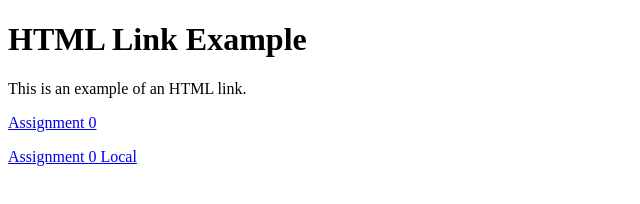
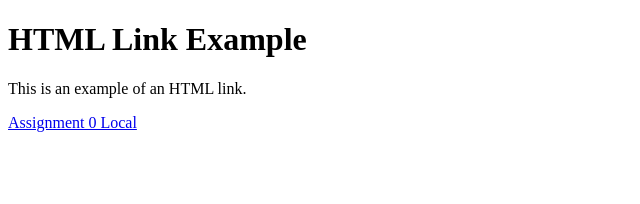
Before and after one commit to hktrib/CSE160-assignments, a plain HTML site: page index.html in a window 1280 px wide. Shown: the whole page, without its empty margins (0-640 px from the left). Drawn offline with Linux system fonts and the light colour scheme.

Commit message:
[main | github-pages hosting]: finished hosting

```diff
--- a/index.html
+++ b/index.html
@@ -8,7 +8,6 @@
 <body>
     <h1>HTML Link Example</h1>
     <p>This is an example of an HTML link.</p>
-    <p><a href="https://hktrib.github.io/CSE160_asgns/asgn0/DrawRectangle.html">Assignment 0</a></p>
     <p><a href="asgn0/DrawRectangle.html">Assignment 0 Local</a></p>
 </body>
 </html>
```
